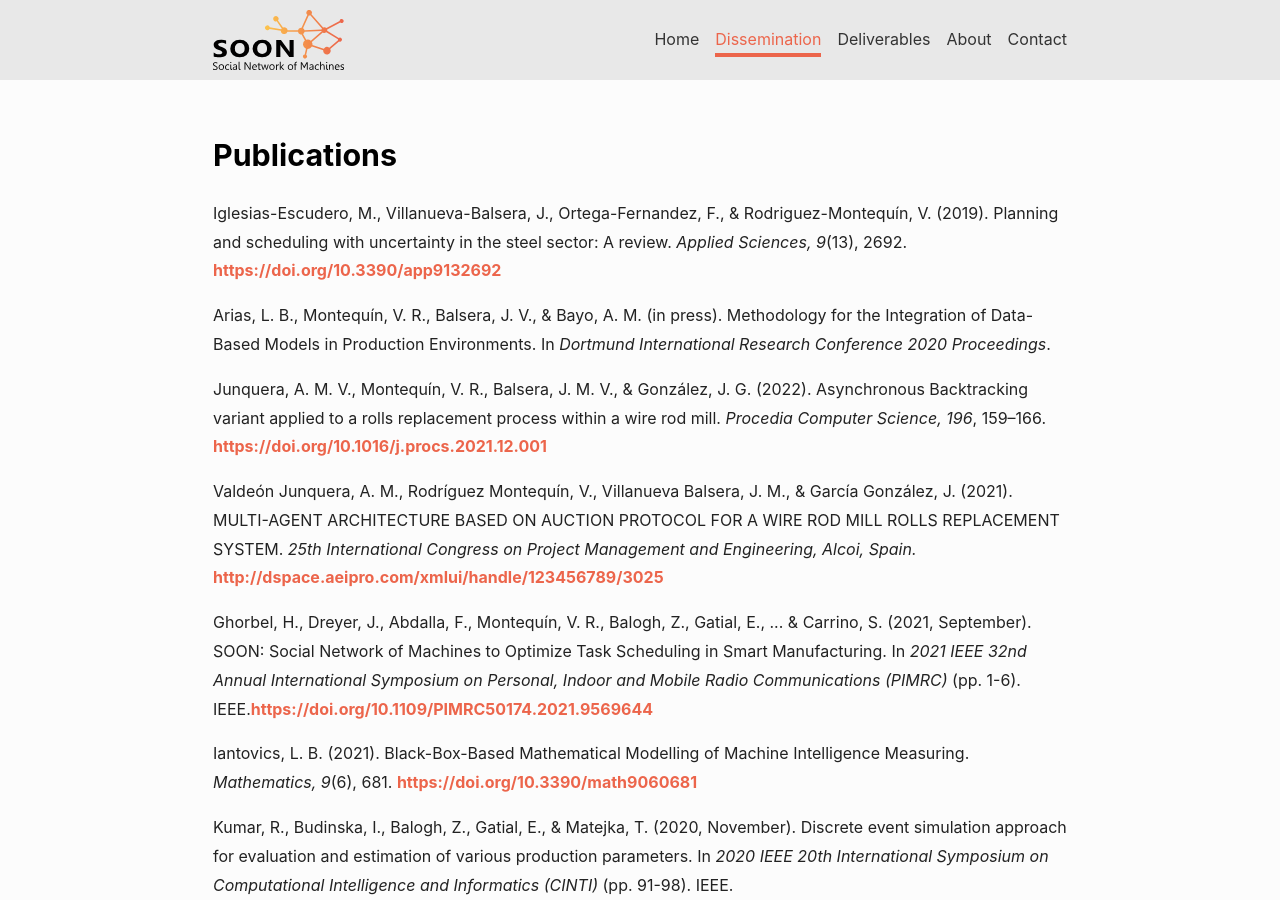
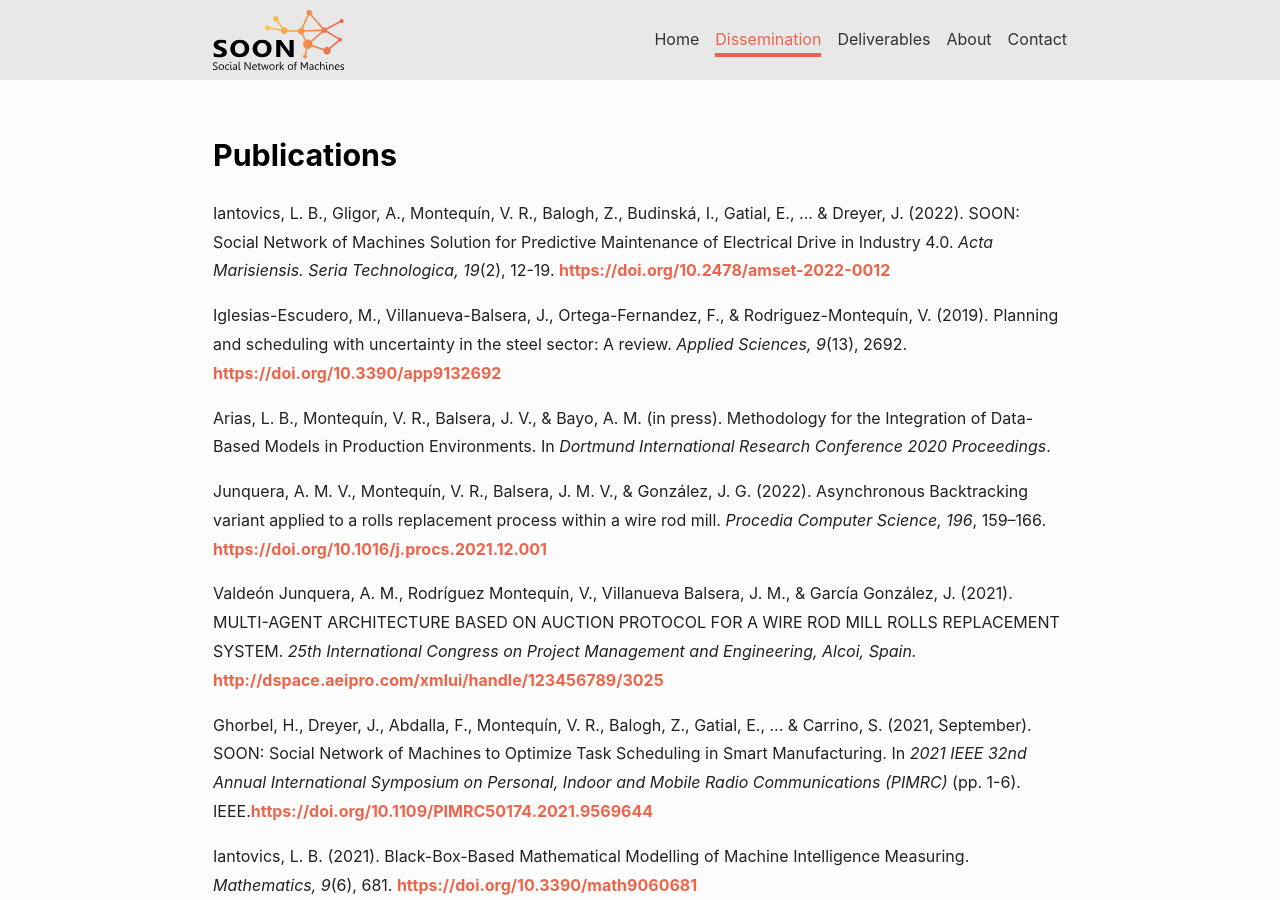
Before and after one commit to soon-project/soon-project.github.io, a Jekyll site: the page built from dissemination.html, in a window 1280 px wide and 900 px high. Built offline with Jekyll 4.4.1, drawn with Linux system fonts in a browser that asks for light colours; nearby versions of some CDN libraries.

Commit message:
Add new publication

```diff
--- a/dissemination.html
+++ b/dissemination.html
@@ -5,6 +5,9 @@ layout: article
 <h2>Publications</h2>
 
 <!-- In APA style (7th edition) -->
+
+<!-- Published: 12 December 2022 -->
+Iantovics, L. B., Gligor, A., Montequín, V. R., Balogh, Z., Budinská, I., Gatial, E., ... & Dreyer, J. (2022). SOON: Social Network of Machines Solution for Predictive Maintenance of Electrical Drive in Industry 4.0. <i>Acta Marisiensis. Seria Technologica, 19</i>(2), 12-19. <a href="https://doi.org/10.2478/amset-2022-0012">https://doi.org/10.2478/amset-2022-0012</a></p>
 
 <!-- Published: 2 July 2022 -->
 <p>Iglesias-Escudero, M., Villanueva-Balsera, J., Ortega-Fernandez, F., & Rodriguez-Montequín, V. (2019). Planning and scheduling with uncertainty in the steel sector: A review. <i>Applied Sciences, 9</i>(13), 2692. <a href="https://doi.org/10.3390/app9132692">https://doi.org/10.3390/app9132692</a></p>
```
